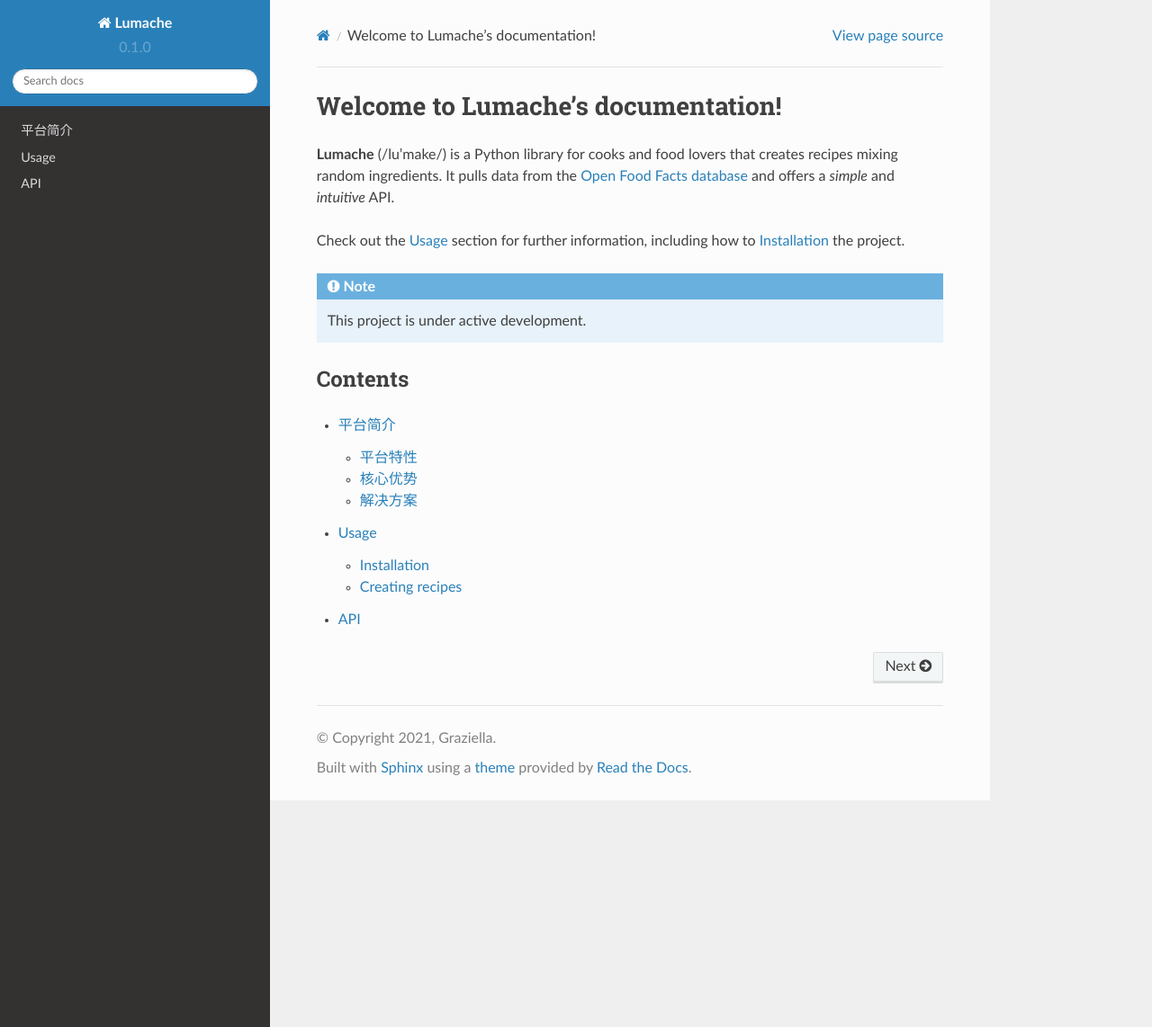
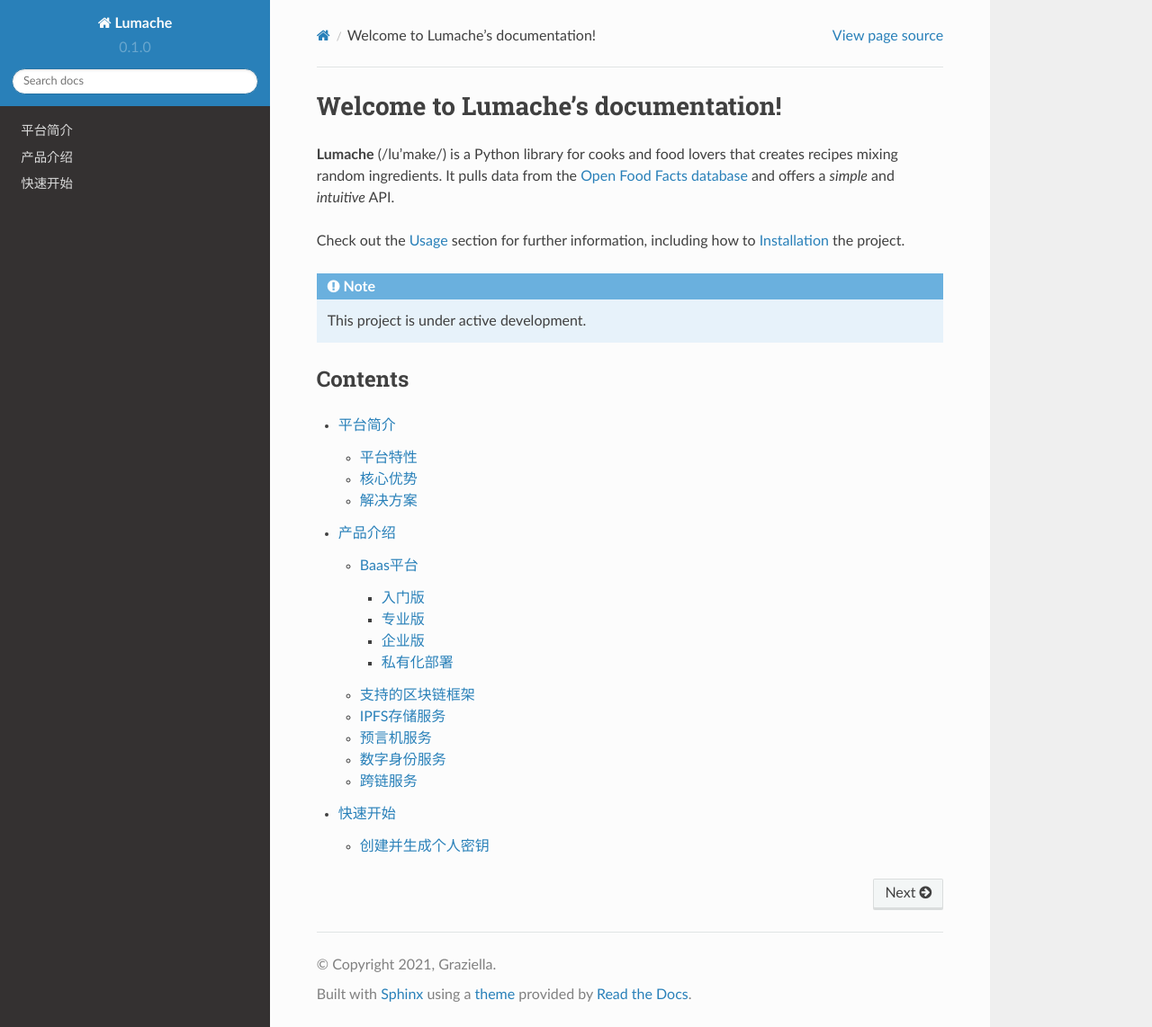
Before and after one commit to yhf7952/hebbsn, a Sphinx documentation site: the page built from docs/source/index.rst, in a window 1280 px wide and 1142 px high. Shown: the whole window at 90% size. Built offline with Sphinx 7.4.7 and the Read the Docs theme 2.0.0, drawn with Linux system fonts in a browser that asks for light colours.

Commit message:
快速开始

```diff
--- a/docs/source/index.rst
+++ b/docs/source/index.rst
@@ -19,5 +19,5 @@
 .. toctree::
 
    about
-   usage
-   api
+   product
+   quickstart
--- /dev/null
+++ b/docs/source/quickstart.rst
@@ -0,0 +1,14 @@
+快速开始
+=====
+
+接入BaaS平台仅需3步：
+
+1. **创建并生成个人密钥：**密钥是个人访问区块链服务的唯一凭证；
+2. **创建服务：**根据页面引导完成服务创建，选择合适的应用模板，一键创建应用；
+3. **服务接入：**下载服务接入文档和SDK，一键接入区块链平台。
+
+创建并生成个人密钥
+----
+个人身份证书是用户和区块链交互的唯一凭证，请妥善保管，平台支持多种国密（sm2）和非国密（secp256k1,secp256r1）多种加密形式，生成证书前需要输入证书密码，证书密码是保护证书安全的又一道屏障。
+
+.. image:: ../img/1.png
```
